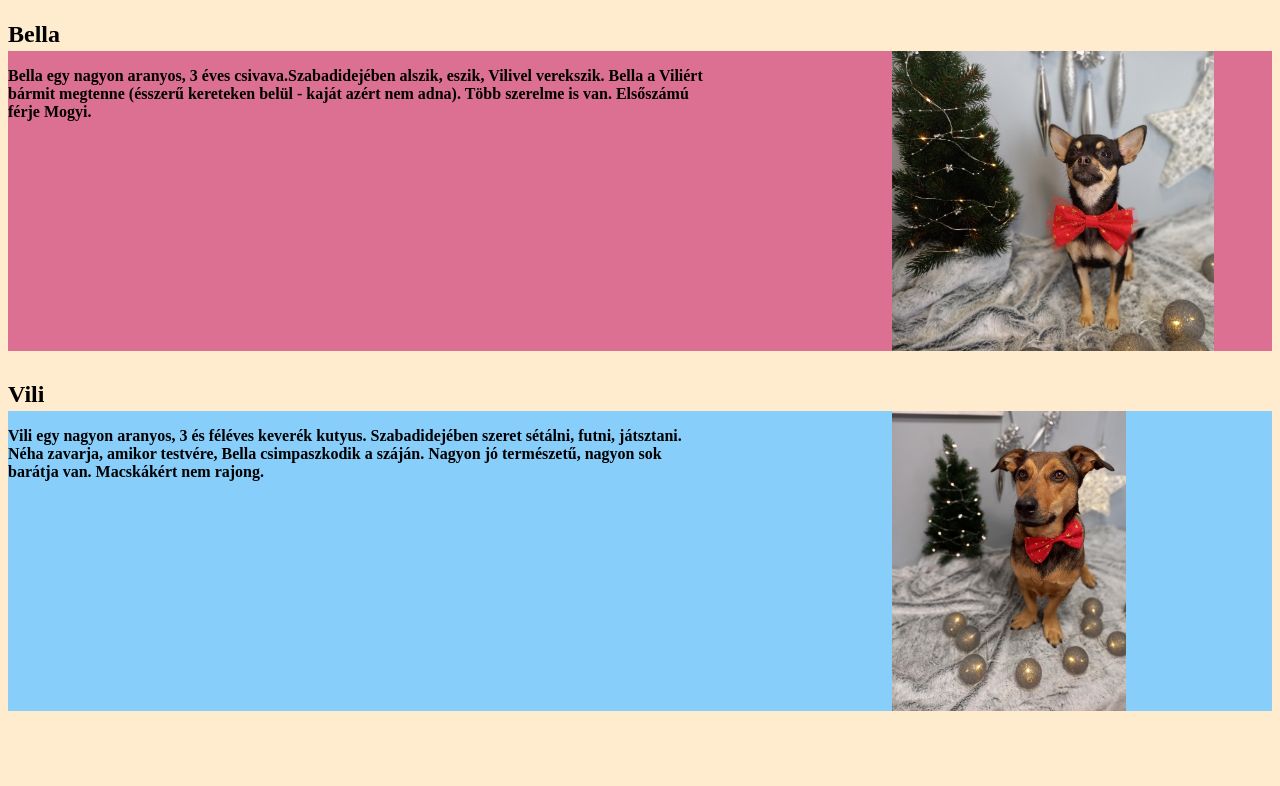
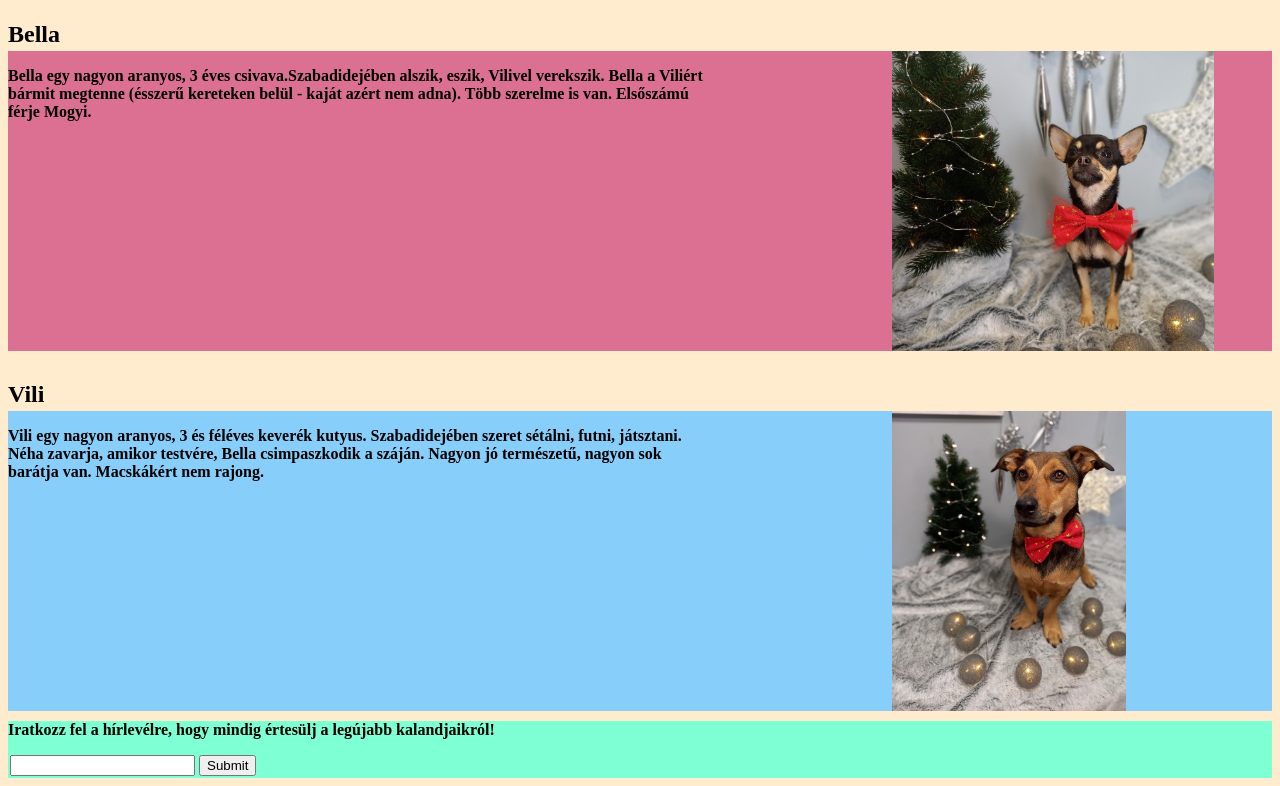
Before and after one commit to Petra03/petra03.github.io, a plain HTML site: page index.html in a window 1280 px wide. Shown: the part 437-1223 px from the top of the page. Before the commit the page ends 1156 px from the top, so only its background shows below. Drawn offline with Linux system fonts and the light colour scheme.

Commit message:
Add files via upload

```diff
--- a/index.html
+++ b/index.html
@@ -35,5 +35,12 @@
     <img src="Vili.jpg" alt="">
 </div>
 </div>
+<div class="newsletter">
+<p class="newsletter">
+    Iratkozz fel a hírlevélre, hogy mindig értesülj a legújabb kalandjaikról!
+</p>
+<input type="text" name="" id="text">
+<button type="submit">Submit</button>
+</div>
 </body>
 </html>
--- a/style.css
+++ b/style.css
@@ -53,3 +53,12 @@ h1 {
     justify-content: left;
     text-align: left;
   }
+  .newsletter {
+    background-color: aquamarine;
+    margin-top: 10px;
+    font-weight: bold;
+  }
+  #text {
+    margin-bottom: 2px;
+    margin-left: 2px;
+  }
```
Also changed, not shown: Kati.jpg (added).
